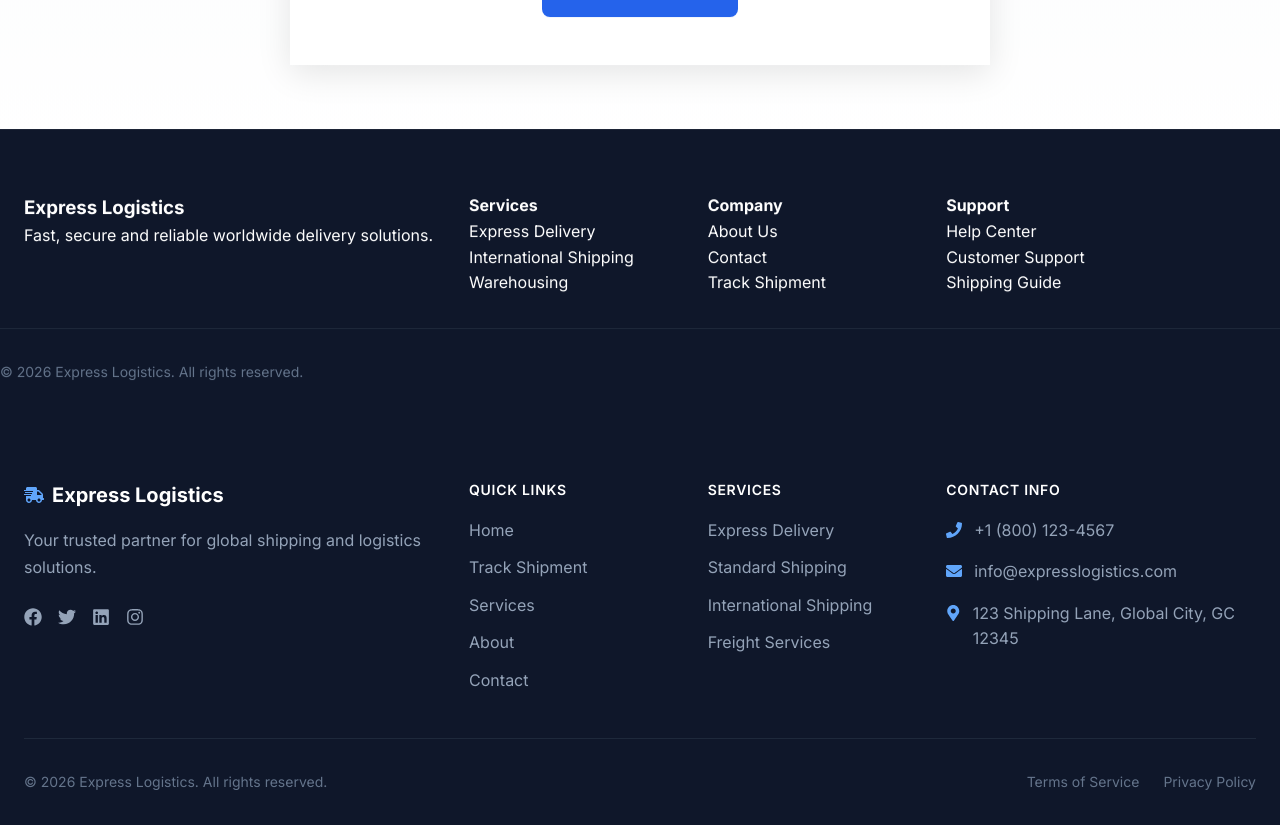
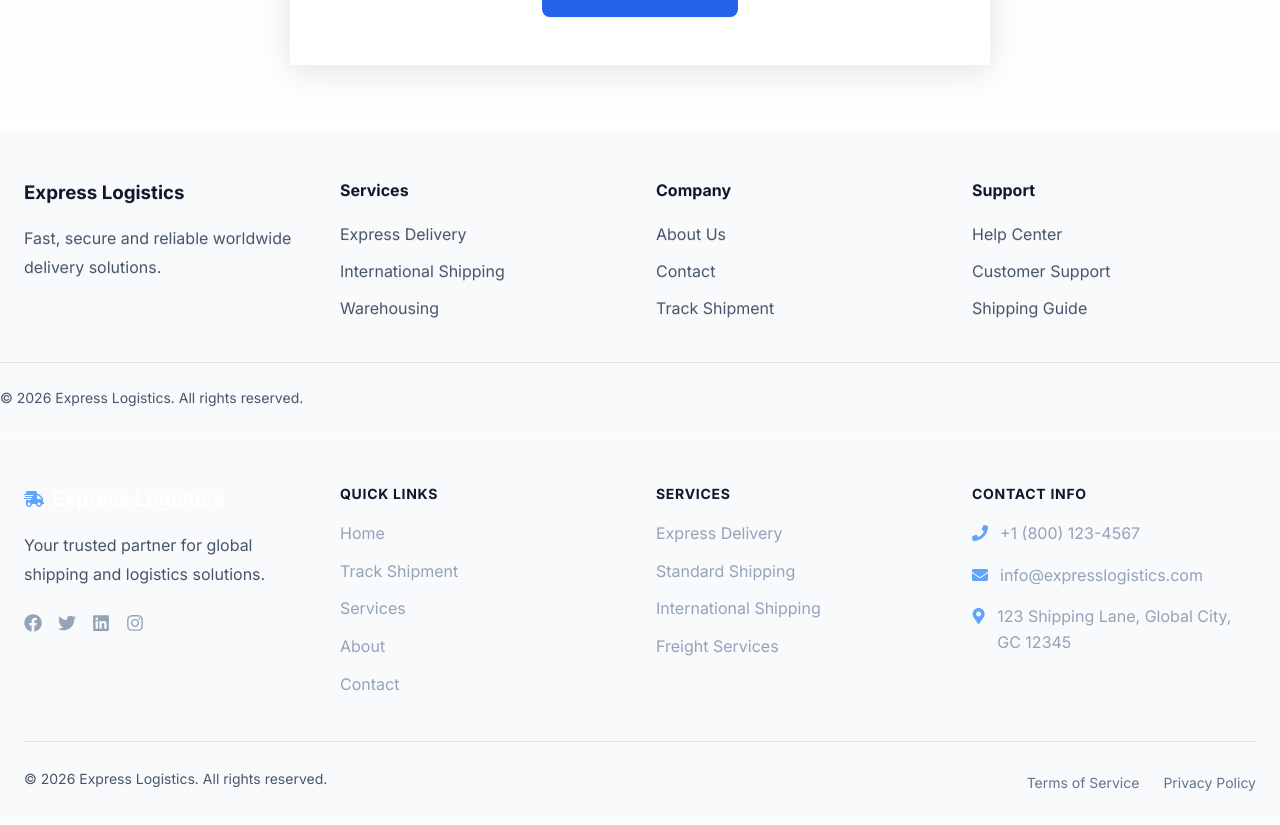
Before and after one commit to wallenfansonly-ux/express-logistics-web, a React (Vite) app: page / in a window 1280 px wide. Shown: the part 3542-4367 px from the top of the page. Built offline with nearby package versions, Linux system fonts and the light colour scheme; no server answers.

Commit message:
Add premium footer styles to HomePage.css

```diff
--- a/src/pages/HomePage.css
+++ b/src/pages/HomePage.css
@@ -887,3 +887,55 @@
     padding: var(--spacing-6);
   }
 }
+/* ==========================
+   Premium Footer
+   ========================== */
+
+.footer {
+  padding: var(--spacing-12) 0 var(--spacing-6);
+  background: var(--bg-secondary);
+  border-top: 1px solid rgba(255,255,255,0.15);
+}
+
+.footer-grid {
+  display: grid;
+  grid-template-columns: repeat(4, 1fr);
+  gap: var(--spacing-8);
+}
+
+.footer h3,
+.footer h4 {
+  color: var(--text-primary);
+  font-weight: 700;
+  margin-bottom: var(--spacing-4);
+}
+
+.footer p {
+  color: var(--text-secondary);
+  line-height: 1.8;
+  margin-bottom: var(--spacing-2);
+}
+
+.footer-bottom {
+  margin-top: var(--spacing-8);
+  padding-top: var(--spacing-6);
+  text-align: center;
+  color: var(--text-secondary);
+  border-top: 1px solid rgba(0,0,0,0.1);
+}
+
+
+/* Footer Mobile */
+
+@media (max-width: 900px) {
+  .footer-grid {
+    grid-template-columns: repeat(2, 1fr);
+  }
+}
+
+@media (max-width: 600px) {
+  .footer-grid {
+    grid-template-columns: 1fr;
+    text-align: center;
+  }
+}
```
